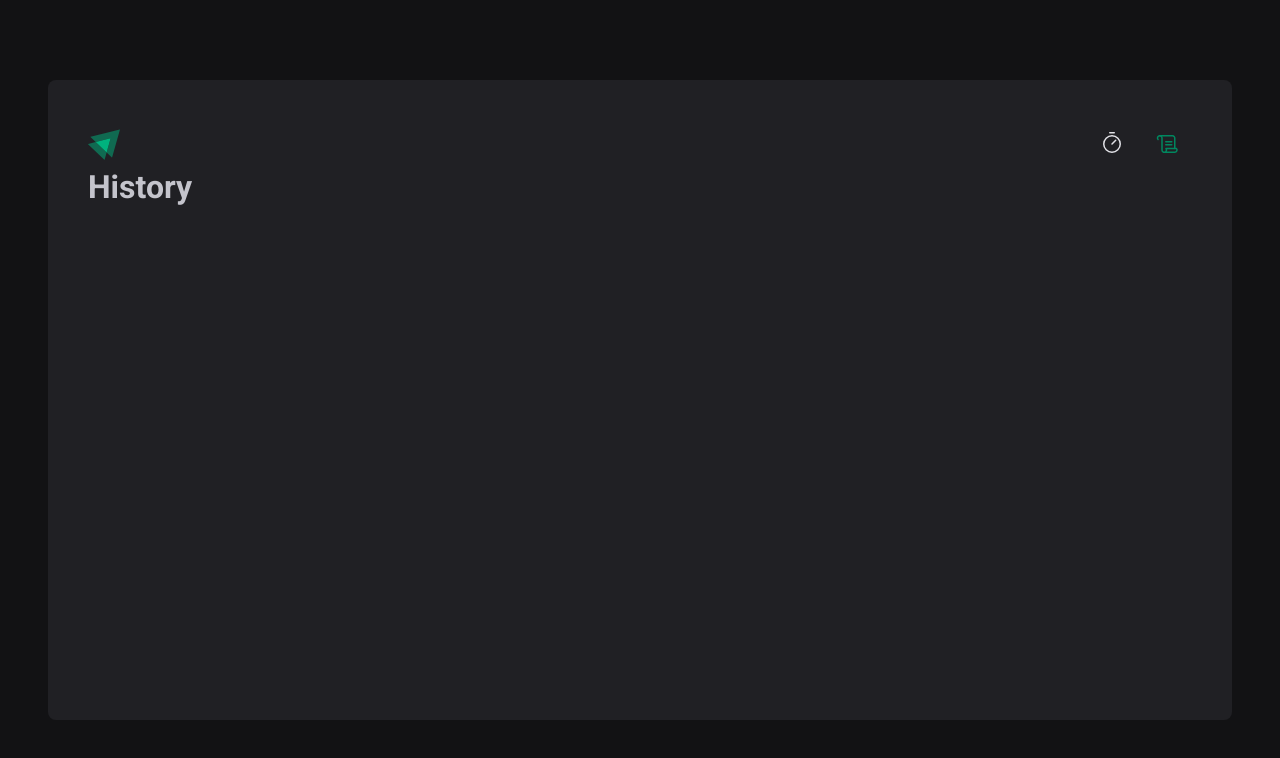
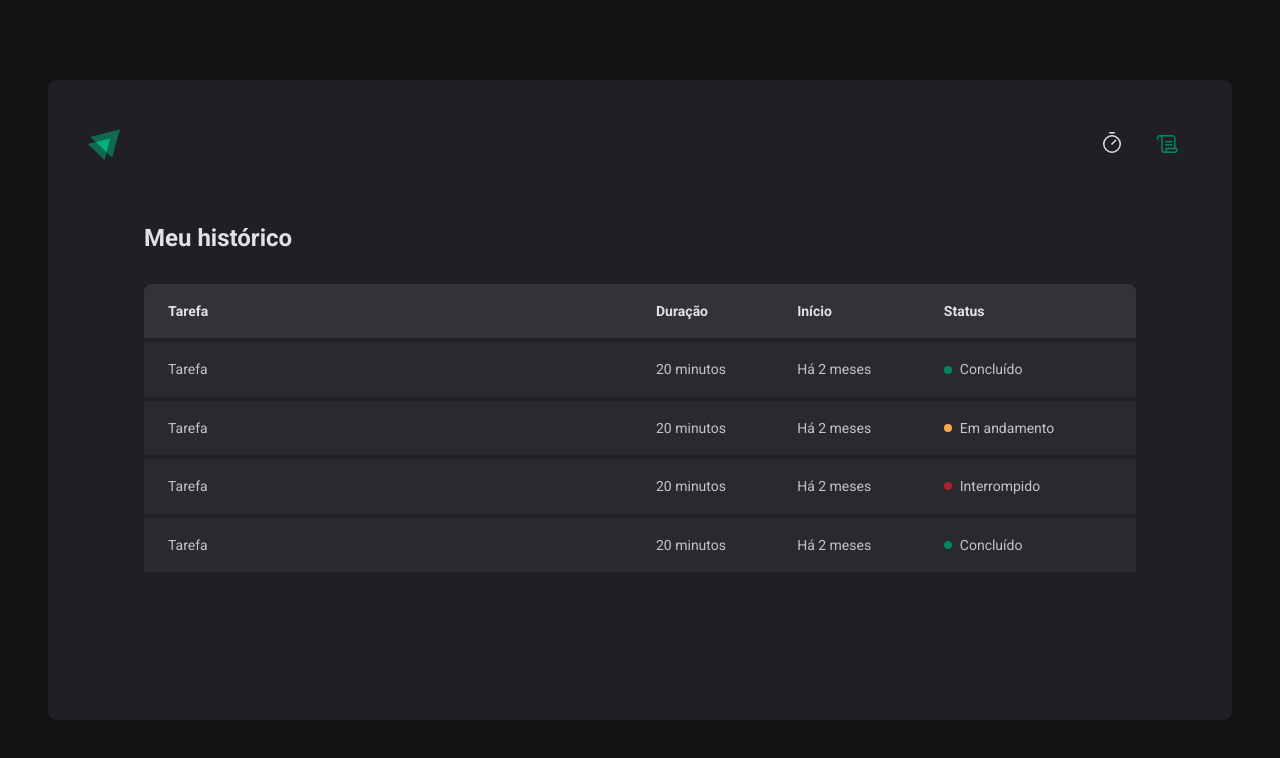
Before and after one commit to pedroGermano/2-ignite-timer, a React (Vite) app: page /history in a window 1280 px wide. Shown: the top 758 px of the page. Built offline with nearby package versions, Linux system fonts and the light colour scheme.

Commit message:
feat: component status done

```diff
--- a/src/pages/History.tsx
+++ /dev/null
@@ -1,7 +0,0 @@
-export function History() {
-  return (
-    <div>
-      <h1>History</h1>
-    </div>
-  );
-}
--- /dev/null
+++ b/src/pages/History/index.tsx
@@ -0,0 +1,55 @@
+import { HistoryContainer, HistoryList, Status } from "./styles";
+
+export function History() {
+  return (
+    <HistoryContainer>
+      <h1>Meu histórico</h1>
+      <HistoryList>
+        <table>
+          <thead>
+            <tr>
+              <th>Tarefa</th>
+              <th>Duração</th>
+              <th>Início</th>
+              <th>Status</th>
+            </tr>
+          </thead>
+          <tbody>
+            <tr>
+              <td>Tarefa</td>
+              <td>20 minutos</td>
+              <td>Há 2 meses</td>
+              <td>
+                <Status statusColor="green">Concluído</Status>
+              </td>
+            </tr>
+            <tr>
+              <td>Tarefa</td>
+              <td>20 minutos</td>
+              <td>Há 2 meses</td>
+              <td>
+                <Status statusColor="yellow">Em andamento</Status>
+              </td>
+            </tr>
+            <tr>
+              <td>Tarefa</td>
+              <td>20 minutos</td>
+              <td>Há 2 meses</td>
+              <td>
+                <Status statusColor="red">Interrompido</Status>
+              </td>
+            </tr>
+            <tr>
+              <td>Tarefa</td>
+              <td>20 minutos</td>
+              <td>Há 2 meses</td>
+              <td>
+                <Status statusColor="green">Concluído</Status>
+              </td>
+            </tr>
+          </tbody>
+        </table>
+      </HistoryList>
+    </HistoryContainer>
+  );
+}
--- /dev/null
+++ b/src/pages/History/styles.ts
@@ -0,0 +1,85 @@
+import styled from "styled-components";
+
+export const HistoryContainer = styled.main`
+  display: flex;
+  padding: 3.5rem;
+  flex: 1;
+  flex-direction: column;
+
+  h1 {
+    font-size: 1.5rem;
+    color: ${(props) => props.theme["gray-100"]};
+  }
+`;
+
+export const HistoryList = styled.div`
+  flex: 1;
+  overflow: auto;
+  margin-top: 2rem;
+
+  table {
+    width: 100%;
+    border-collapse: collapse;
+    min-width: 600px;
+
+    th {
+      background-color: ${(props) => props.theme["gray-600"]};
+      padding: 1rem;
+      text-align: left;
+      color: ${(props) => props.theme["gray-100"]};
+      font-size: 0.875rem;
+      line-height: 1.6;
+
+      &:first-child {
+        border-top-left-radius: 8px;
+        padding-left: 1.5rem;
+      }
+
+      &:last-child {
+        border-top-right-radius: 8px;
+        padding-right: 1.5rem;
+      }
+    }
+
+    td {
+      background-color: ${(props) => props.theme["gray-700"]};
+      border-top: 4px solid ${(props) => props.theme["gray-800"]};
+      padding: 1rem;
+      font-size: 0.875rem;
+      line-height: 1.6;
+
+      &:first-child {
+        width: 50%;
+        padding-left: 1.5rem;
+      }
+
+      &:last-child {
+        padding-right: 1.5rem;
+      }
+    }
+  }
+`;
+
+const STATUS_COLORS = {
+  yellow: "yellow-500",
+  green: "green-500",
+  red: "red-500",
+} as const;
+
+interface StatusProps {
+  statusColor: keyof typeof STATUS_COLORS;
+}
+
+export const Status = styled.span<StatusProps>`
+  display: flex;
+  align-items: center;
+  gap: 0.5rem;
+
+  &::before {
+    content: "";
+    width: 0.5rem;
+    height: 0.5rem;
+    border-radius: 9999px;
+    background: ${(props) => props.theme[STATUS_COLORS[props.statusColor]]};
+  }
+`;
--- a/src/pages/Home/index.tsx
+++ b/src/pages/Home/index.tsx
@@ -18,14 +18,25 @@
           <TaskInput
             id="task"
             type="text"
+            list="task-suggestions"
             placeholder="Dê um nome para o seu projeto"
           />
+
+          <datalist id="task-suggestions">
+            <option value="Projeto 1" />
+            <option value="Projeto 2" />
+            <option value="Projeto 3" />
+            <option value="Banana" />
+          </datalist>
 
           <label htmlFor="minutesAmount">durante</label>
           <MinutesAmountInput
             id="minutesAmount"
             type="number"
             placeholder="00"
+            step={5}
+            min={5}
+            max={60}
           />
 
           <span>minutos.</span>
```
Also changed, not shown: tsconfig.json (+13 -5 lines).
